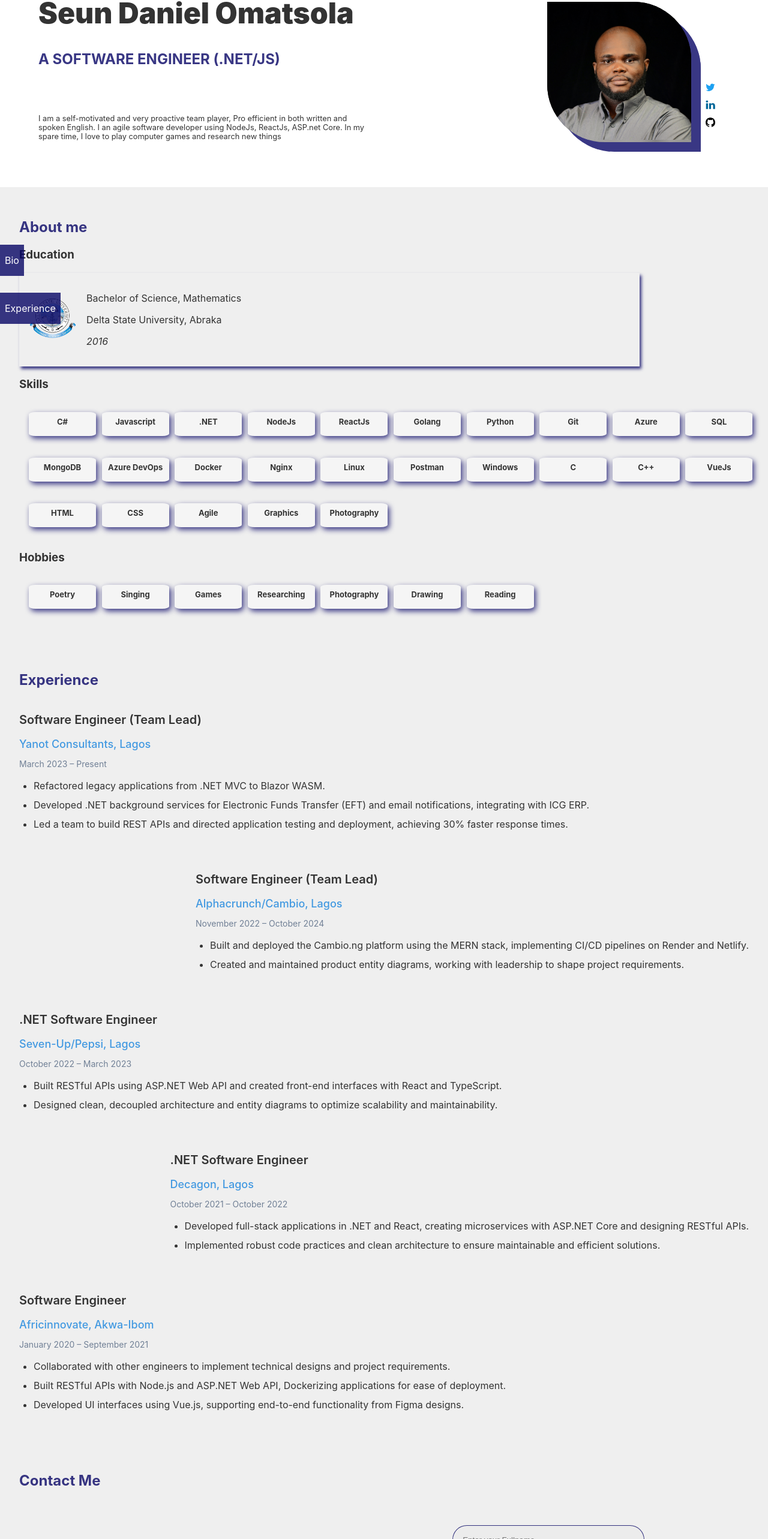
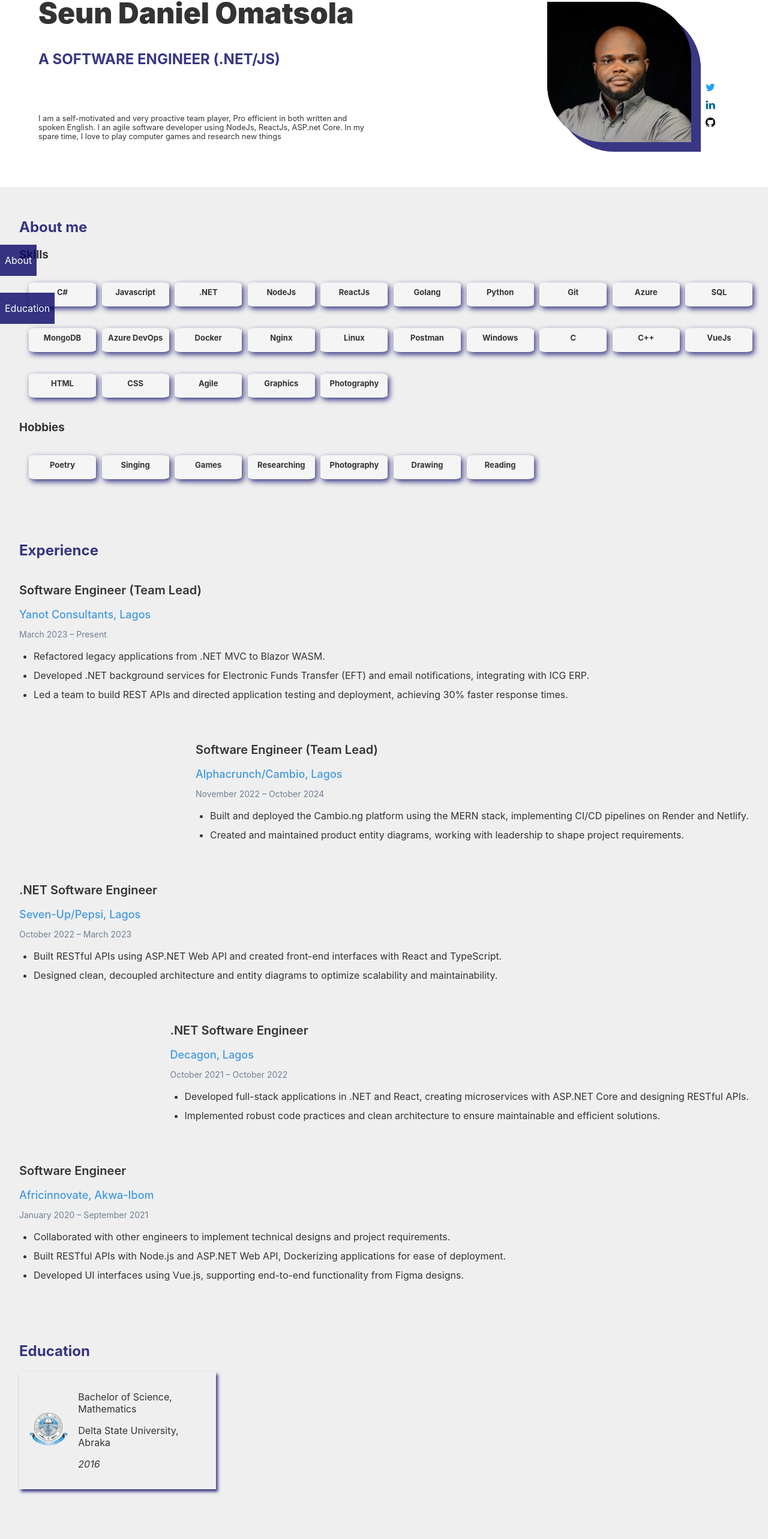
Before and after one commit to Vastro-lorde/SpiritVD, a React (Create React App) app: page / in a window 1280 px wide. Shown: the part 168-2734 px from the top of the page at 60% size. Built offline with nearby package versions, Linux system fonts and the light colour scheme.

Commit message:
modified exp lenght

```diff
--- a/src/components/About/About.jsx
+++ b/src/components/About/About.jsx
@@ -1,9 +1,8 @@
 import React, { useContext } from 'react';
 import style from './about.module.css';
 import Skill from '../skill/Skill.jsx';
-import Education from '../Education/Education';
 import { ThemeContext } from '../../context/ThemeContext';
-import { educations, hobbies, skills } from '../../helpers/Constants.js';
+import { hobbies, skills } from '../../helpers/Constants.js';
 
 const About = (props) => {
     const { theme } =useContext(ThemeContext)
@@ -12,23 +11,6 @@ const About = (props) => {
     return (
         <div className={theme ==='light'? 'sectionContainerDay' : 'sectionContainer' } id='About'>
             <h2 className={theme ==='light'? 'h2Day' : 'h2Night'}>About me</h2>
-            <div className={style.educations}>
-                <h3>Education</h3>
-                {educations.map((education,index)=>
-                <div key={index}>
-                    <Education
-                        school={education.school}
-                        schoolUrl={education.schoolUrl}
-                        schoolLogo={education.schoolLogo}
-                        location={education.location}
-                        year={education.year}
-                        degree={education.degree}
-                    />
-                </div>
-
-                )}
-
-            </div>
             <div>
                 <h3>Skills</h3>
                 <div className={style.skills}>
--- a/src/components/Contact/contact.module.css
+++ b/src/components/Contact/contact.module.css
@@ -14,7 +14,9 @@
     align-items: center;
     justify-content: space-around;
     text-align: center;
+    transition: ease 1s;
 }
+
 
 .day{
     background-color: #EBEBEBCC;
--- a/src/components/Education/Education.jsx
+++ b/src/components/Education/Education.jsx
@@ -1,24 +1,32 @@
-import React, { useContext } from 'react';
+import React, { useContext } from 'react'
 import style from './education.module.css';
+import { educations } from '../../helpers/Constants'
+import EducationCard from './EducationCard';
 import { ThemeContext } from '../../context/ThemeContext';
 
-const Education = (props) => {
-    const { theme } =useContext(ThemeContext)
+const Education = () => {
+    const { theme } = useContext(ThemeContext)
     return (
-        <div className={theme === 'light'? style.education : style.educationNight}>
-            <div className={theme === 'light'? style.schoolLogoDay : style.schoolLogoNight}>
-                <a href={props.schoolUrl} target='_blank' rel="noopener noreferrer">
-                    <img src={props.schoolLogo} alt="" />
-                </a>
-            </div>
-            <div>
-                <p>{props.degree}</p>
-                <a href={props.schoolUrl} target='_blank' rel="noopener noreferrer" className={theme === 'light'? style.school : style.schoolNight} >{props.school}</a>
-                <span>, {props.location}</span>
-                <p><i>{props.year}</i></p>
-            </div>
+        <div className={theme ==='light'? 'sectionContainerDay' : 'sectionContainer' } id='Education'>
+            <h2 className={theme ==='light'? 'h2Day' : 'h2Night'}>Education</h2>
+            <div className={style.educations}>
+                {educations.map((education,index)=>
+                <div key={index}>
+                    <EducationCard
+                        school={education.school}
+                        schoolUrl={education.schoolUrl}
+                        schoolLogo={education.schoolLogo}
+                        location={education.location}
+                        year={education.year}
+                        degree={education.degree}
+                    />
+                </div>
+
+                )}
+
         </div>
-    );
+        </div>
+    )
 }
 
 export default Education;
--- /dev/null
+++ b/src/components/Education/EducationCard.jsx
@@ -0,0 +1,24 @@
+import React, { useContext } from 'react';
+import style from './educationCard.module.css';
+import { ThemeContext } from '../../context/ThemeContext';
+
+const EducationCard = (props) => {
+    const { theme } = useContext(ThemeContext)
+    return (
+        <div className={theme === 'light'? style.education : style.educationNight}>
+            <div className={theme === 'light'? style.schoolLogoDay : style.schoolLogoNight}>
+                <a href={props.schoolUrl} target='_blank' rel="noopener noreferrer">
+                    <img src={props.schoolLogo} alt="" />
+                </a>
+            </div>
+            <div>
+                <p>{props.degree}</p>
+                <a href={props.schoolUrl} target='_blank' rel="noopener noreferrer" className={theme === 'light'? style.school : style.schoolNight} >{props.school}</a>
+                <span>, {props.location}</span>
+                <p><i>{props.year}</i></p>
+            </div>
+        </div>
+    );
+}
+
+export default EducationCard;
--- a/src/components/Education/education.module.css
+++ b/src/components/Education/education.module.css
@@ -1,61 +1,16 @@
-.education{
-    box-shadow: 3px 4px 5px var(--primary-purple);
+.educations {
     display: flex;
+    flex-direction: column;
     align-items: center;
-    gap: 1rem;
-    padding: 1rem;
-    width: 85%;
-    transition: ease 0.5s;
+    justify-content: center;
 }
 
-.educationNight{
-    display: flex;
-    align-items: center;
-    gap: 1rem;
-    padding: 1rem;
-    width: 85%;
-    transition: ease 0.5s;
+/* Target even-numbered jobs */
+.educations > div:nth-child(even) {
+    align-self: flex-end;
 }
 
-.educationNight:hover{
-    box-shadow: 1px 2px 1px rgba(245, 245, 245, 0.586);
+/* Target odd-numbered jobs */
+.educations > div:nth-child(odd) {
+    align-self: flex-start;
 }
-.education:hover{
-    box-shadow: 1px 2px 4px var(--primary-purple);
-}
-
-.school{
-    color: #333333;
-    text-decoration: none;
-}
-
-.schoolLogoDay,.schoolLogoNight{
-    width: 5rem;
-}
-
-.schoolLogoNight:hover{
-    filter: drop-shadow( 1px 1px 1px rgba(245, 245, 245, 0.586) );
-}
-
-.schoolLogoDay:hover{
-    filter: drop-shadow( 1px 1px 1px var(--primary-purple) );
-}
-
-.schoolNight{
-    color: rgb(200, 200, 200);
-}
-
-.school:hover{
-    color: var(--primary-purple);
-    filter: drop-shadow( 1px 1px 1px rgba(245, 245, 245, 0.586) );
-}
-
-.schoolNight:hover{
-    color: whitesmoke;
-}
-
-@media only screen and (max-width: 600px) {
-    .education{
-        flex-direction: column;
-    }
-}
--- /dev/null
+++ b/src/components/Education/educationCard.module.css
@@ -0,0 +1,61 @@
+.education{
+    box-shadow: 3px 4px 5px var(--primary-purple);
+    display: flex;
+    align-items: center;
+    gap: 1rem;
+    padding: 1rem;
+    width: 85%;
+    transition: ease 0.5s;
+}
+
+.educationNight{
+    display: flex;
+    align-items: center;
+    gap: 1rem;
+    padding: 1rem;
+    width: 85%;
+    transition: ease 0.5s;
+}
+
+.educationNight:hover{
+    box-shadow: 1px 2px 1px rgba(245, 245, 245, 0.586);
+}
+.education:hover{
+    box-shadow: 1px 2px 4px var(--primary-purple);
+}
+
+.school{
+    color: #333333;
+    text-decoration: none;
+}
+
+.schoolLogoDay,.schoolLogoNight{
+    width: 5rem;
+}
+
+.schoolLogoNight:hover{
+    filter: drop-shadow( 1px 1px 1px rgba(245, 245, 245, 0.586) );
+}
+
+.schoolLogoDay:hover{
+    filter: drop-shadow( 1px 1px 1px var(--primary-purple) );
+}
+
+.schoolNight{
+    color: rgb(200, 200, 200);
+}
+
+.school:hover{
+    color: var(--primary-purple);
+    filter: drop-shadow( 1px 1px 1px rgba(245, 245, 245, 0.586) );
+}
+
+.schoolNight:hover{
+    color: whitesmoke;
+}
+
+@media only screen and (max-width: 600px) {
+    .education{
+        flex-direction: column;
+    }
+}
--- a/src/components/Job/job.module.css
+++ b/src/components/Job/job.module.css
@@ -16,7 +16,7 @@
     background-color: white;
     color: #1a202c;
     width: 100%;
-    max-width: 900px;
+    max-width: 40vw;
     margin-bottom: 2rem;
     padding: 1.5rem;
     border-radius: 8px;
@@ -32,7 +32,7 @@
     background-color: #2d3748;
     color: #f7fafc;
     width: 100%;
-    max-width: 900px;
+    max-width: 40vw;
     margin-bottom: 2rem;
     padding: 1.5rem;
     border-radius: 8px;
@@ -93,3 +93,9 @@
     line-height: 1.5;
     color: #e2e8f0;
 }
+
+@media (max-width: 768px) {
+    .jobDay , .jobNight {
+        max-width: 100%;
+    }
+}
--- a/src/components/Main/Main.jsx
+++ b/src/components/Main/Main.jsx
@@ -5,6 +5,7 @@ import About from '../About/About.jsx';
 import Contact from '../Contact/Contact';
 import { ThemeContext } from '../../context/ThemeContext';
 import Experience from '../Experience/Experience.jsx';
+import Education from '../Education/Education.jsx';
 
 const Main = () => {
     const { theme } = useContext(ThemeContext);
@@ -18,11 +19,12 @@ const Main = () => {
       bio: useRef(null),
       about: useRef(null),
       experience: useRef(null),
+      education: useRef(null),
       contact: useRef(null),
   };
 
   // Memoize sectionOrder to prevent unnecessary recalculations
-  const sectionOrder = useMemo(() => ['bio', 'about', 'experience', 'contact'], []);
+  const sectionOrder = useMemo(() => ['bio', 'about', 'experience', 'education', 'contact'], []);
 
     useEffect(() => {
         let timeout;
@@ -105,6 +107,9 @@ const Main = () => {
             <div ref={sections.experience}>
                 <Experience theme={theme} />
             </div>
+            <div ref={sections.education}>
+                <Education />
+            </div>
             <div ref={sections.contact}>
                 <Contact />
             </div>
```
